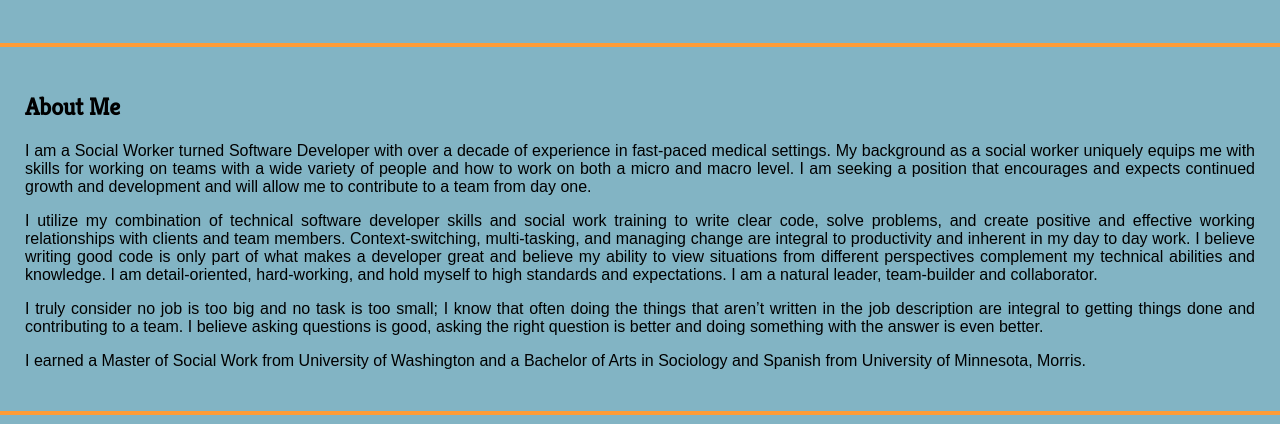
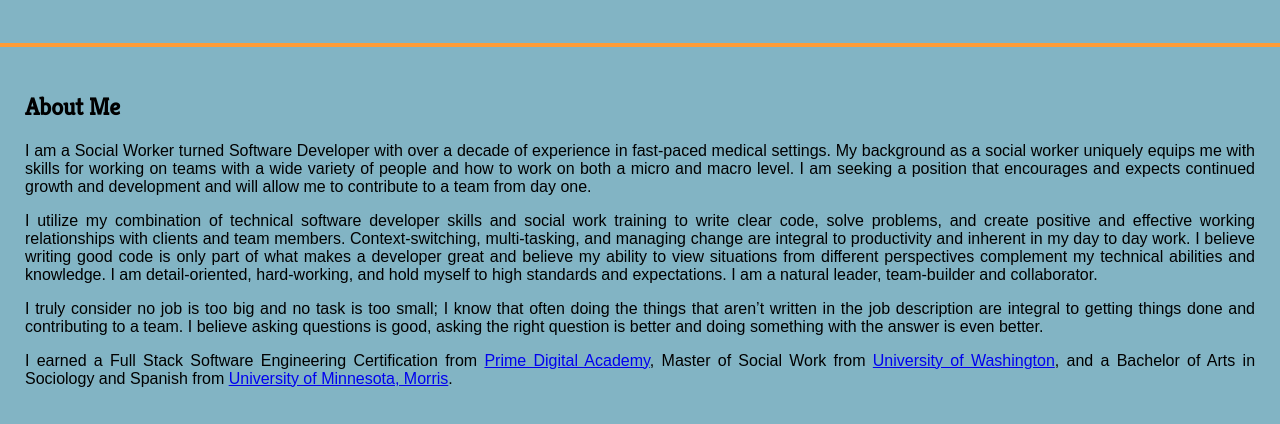
Before and after one commit to neotamoe/neotamoe.github.com, a website: page public/index.html in a window 1280 px wide. Shown: the part 528-952 px from the top of the page. Drawn offline with Linux system fonts and the light colour scheme; a web font is replaced by a local one.

Commit message:
text update and add links

```diff
--- a/public/index.html
+++ b/public/index.html
@@ -38,8 +38,9 @@
       <p>I truly consider no job is too big and no task is too small; I know that often doing the things that aren’t
         written in the job description are integral to getting things done and contributing to a team.  I believe asking
         questions is good, asking the right question is better and doing something with the answer is even better.</p>
-      <p>I earned a Master of Social Work from University of Washington and a Bachelor of Arts in Sociology and Spanish from
-        University of Minnesota, Morris.</p>
+      <p>I earned a Full Stack Software Engineering Certification from <a href="https://primeacademy.io/courses/engineering" target="_blank">Prime
+        Digital Academy</a>, Master of Social Work from <a href="https://socialwork.uw.edu/" target="_blank">University of Washington</a>, and
+        a Bachelor of Arts in Sociology and Spanish from <a href="https://www4.morris.umn.edu/" target="_blank">University of Minnesota, Morris</a>.</p>
     </div>
     <div class="work">
     </div>
--- a/public/styles.css
+++ b/public/styles.css
@@ -31,6 +31,10 @@ i {
 a.icon {
   text-decoration: none;
   color: black;
+}
+
+a.icon:hover {
+  color: #FF9C36;
 }
 
 .about, .projects {
```
